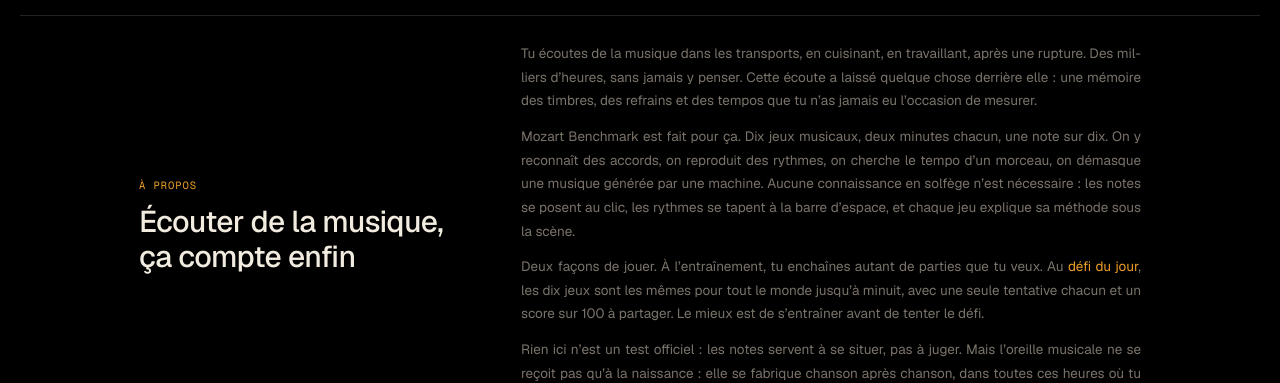
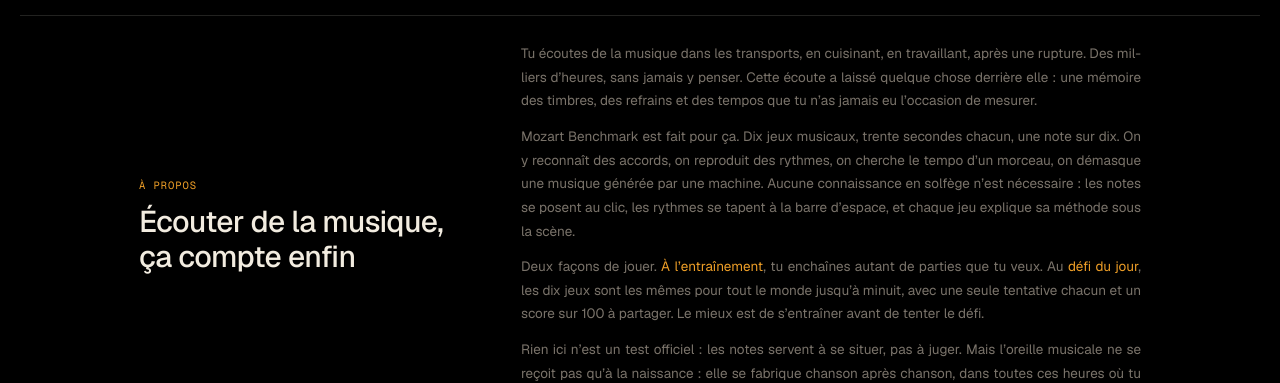
Before and after one commit to Mozaaaaart/tempo, a Next.js app: page / in a window 1280 px wide. Shown: the part 860-1243 px from the top of the page. Built offline with nearby package versions, Linux system fonts and the light colour scheme; no server answers.

Commit message:
Fix petite coquille sur la landing page

```diff
--- a/components/BlocAccueil.jsx
+++ b/components/BlocAccueil.jsx
@@ -834,7 +834,7 @@
           </p>
 
           <p className="description ba-p">
-            Mozart Benchmark est fait pour ça. Dix jeux musicaux, deux minutes chacun,
+            Mozart Benchmark est fait pour ça. Dix jeux musicaux, trente secondes chacun,
             une note sur dix. On y reconnaît des accords, on reproduit des rythmes, on
             cherche le tempo d’un morceau, on démasque une musique générée par une
             machine. Aucune connaissance en solfège n’est nécessaire : les notes se posent
@@ -867,8 +867,19 @@
           </button>
 
           <div className="ba-suite" id="ba-suite" role="region" aria-label="Suite de la présentation">
+            {/* « À l'entraînement » mène à la PREMIÈRE épreuve du catalogue, et
+                non à une adresse écrite à la main : renommer son slug dans
+                data/epreuves.js ne peut donc pas laisser un lien mort ici. Il
+                vise le jeu directement plutôt que /jeux, qui redirige en 308 —
+                un aller-retour de moins pour le visiteur comme pour le robot.
+
+                Le commentaire est posé AVANT le paragraphe, pas au milieu :
+                inséré entre le texte et le lien, il aurait mangé l'espace qui
+                les sépare, JSX supprimant les blancs de fin de ligne autour
+                d'une expression. */}
             <p className="description ba-p">
-              Deux façons de jouer. À l’entraînement, tu enchaînes autant de parties que tu
+              Deux façons de jouer.{' '}
+              <Link href={lienEpreuve(EPREUVES[0].slug)}>À l’entraînement</Link>, tu enchaînes autant de parties que tu
               veux. Au <Link href="/quotidien">défi du jour</Link>, les dix jeux sont les
               mêmes pour tout le monde jusqu’à minuit, avec une seule tentative chacun et un
               score sur 100 à partager. Le mieux est de s’entraîner avant de tenter le défi.
```
